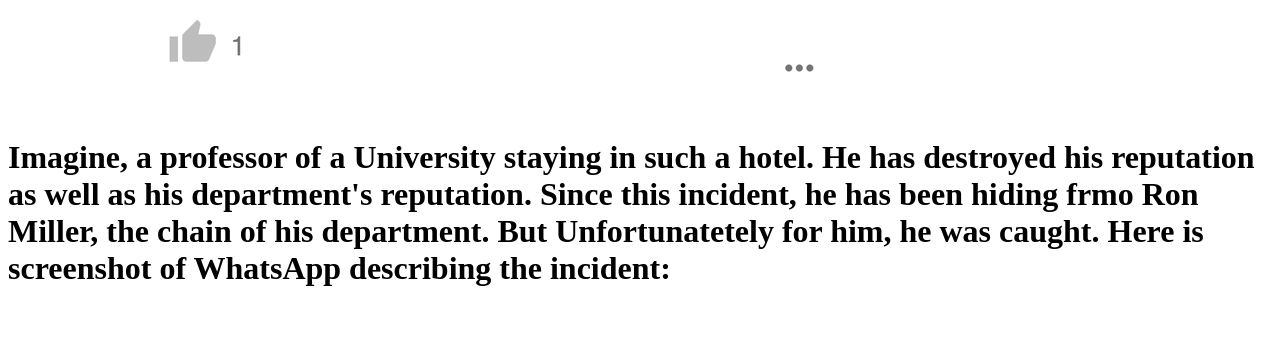
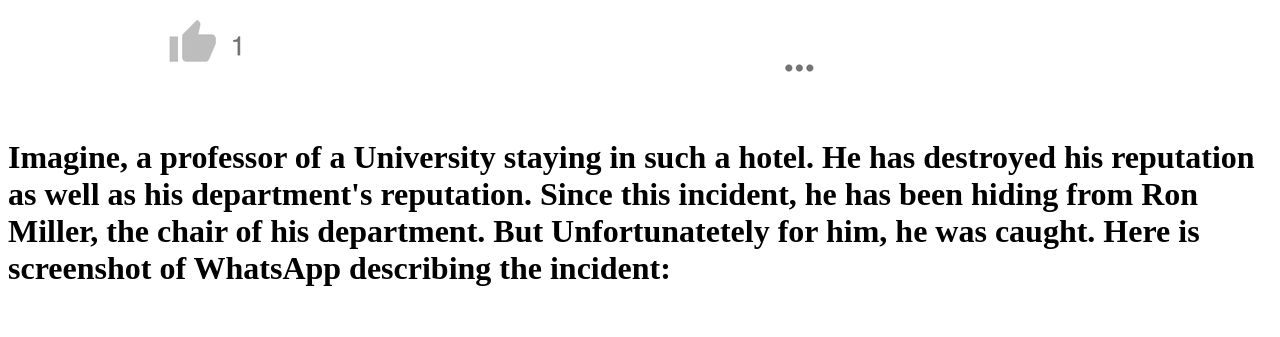
Before and after one commit to gaj-satha/prof-suraj-joshi.github.io, a plain HTML site: page index.html in a window 1280 px wide. Shown: the part 2960-3297 px from the top of the page. Drawn offline with Linux system fonts and the light colour scheme.

Commit message:
Update index.html

```diff
--- a/index.html
+++ b/index.html
@@ -10,7 +10,7 @@ Oh by the way, his matrimonial ad in the local newspaper:</h1><br/><br/>
 of the hotel here:</h1><br/><br/>
 <img src="hotel.jpg"/><br/><br/>
 <h1>Imagine, a professor of a University staying in such a hotel. He has destroyed his reputation as well as his
-department's reputation. Since this incident, he has been hiding frmo Ron Miller, the chain of his department. But
+department's reputation. Since this incident, he has been hiding from Ron Miller, the chair of his department. But
 Unfortunatetely for him, he was caught. Here is screenshot of WhatsApp describing the incident:</h1><br/><br/>
 <img src="ron_miller.jpg"/><br/><br/>
 <h1>He is planning to go to Alberta to be with his idiot boyfriend, Pillai. Here is the screenshot of the WhatsApp
```
